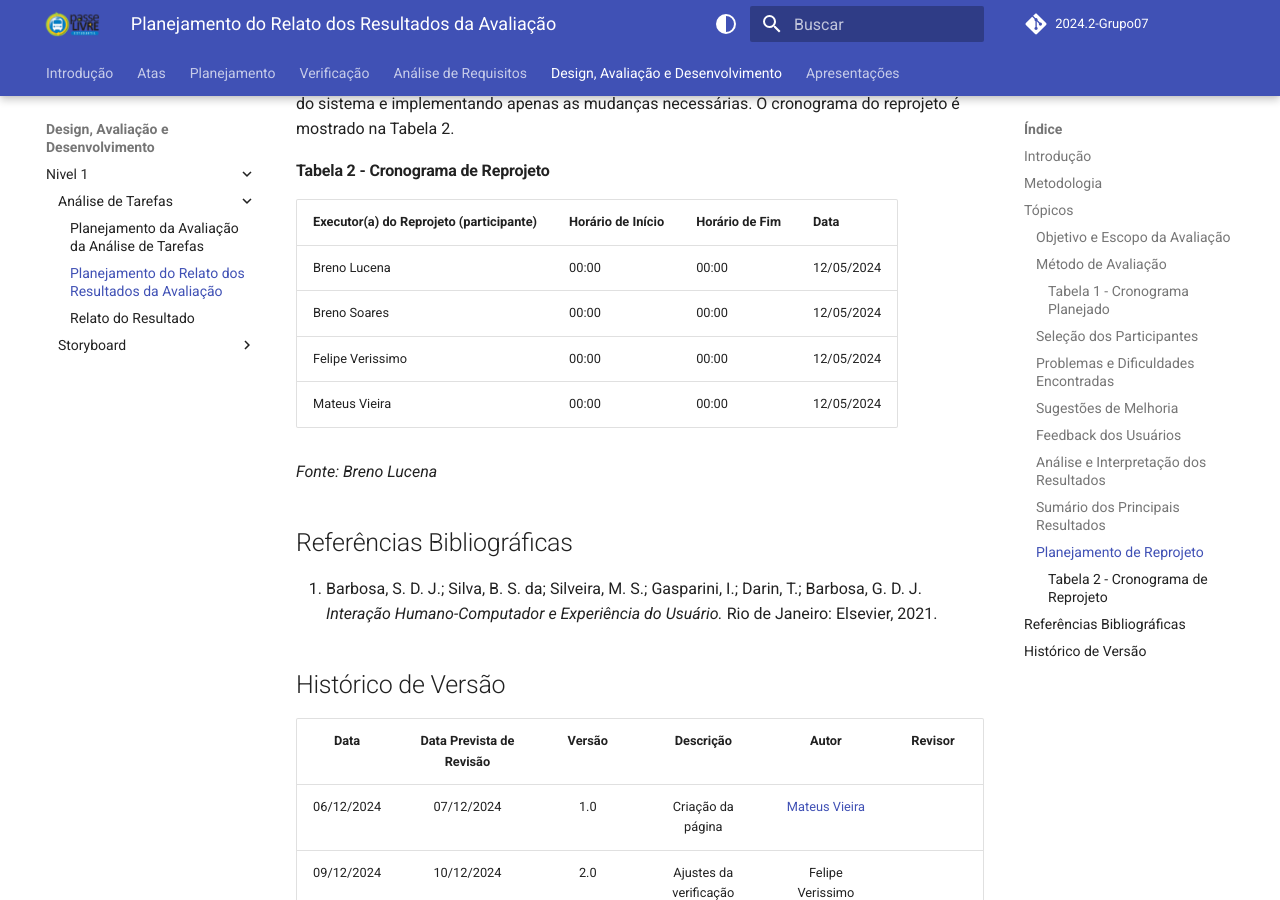
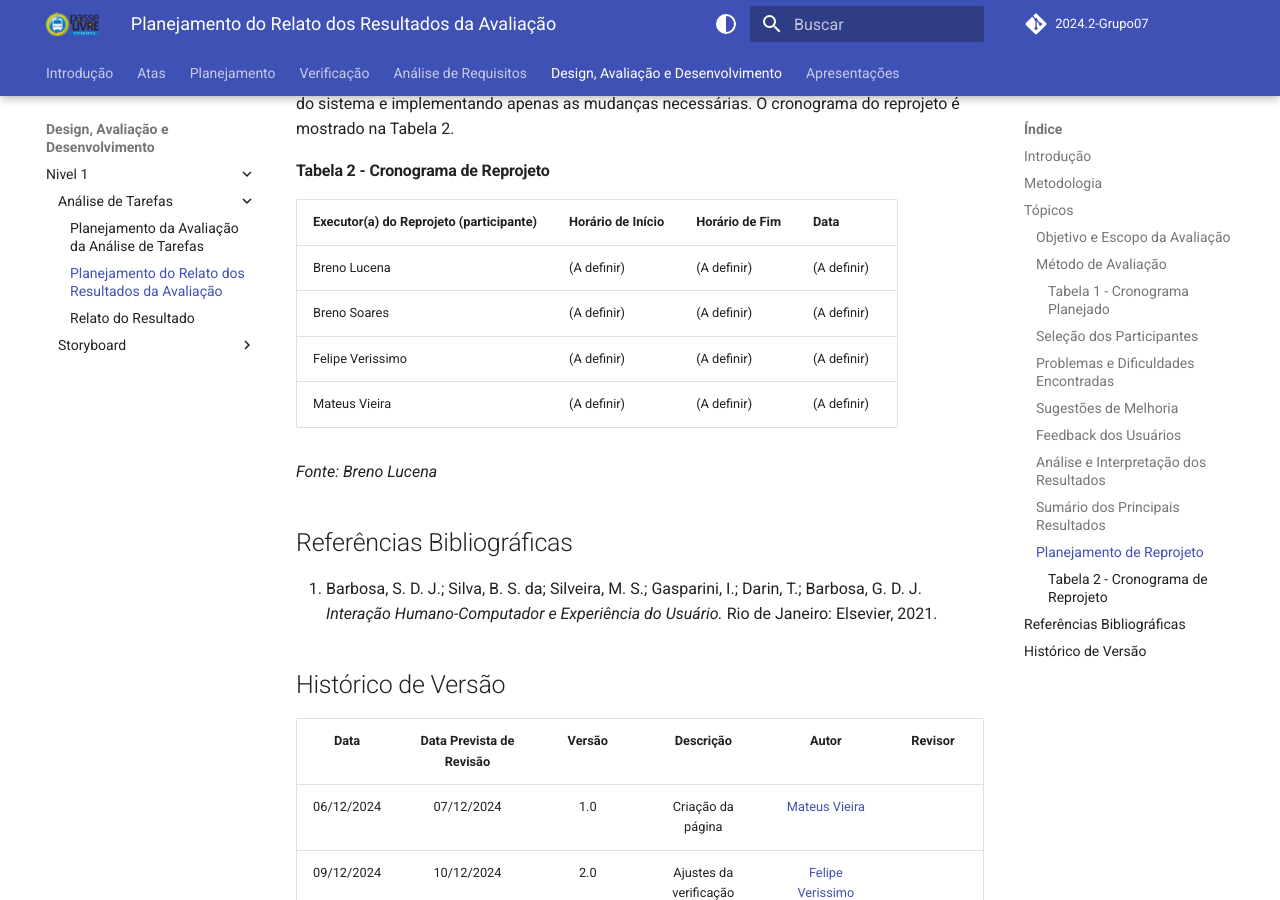
Before and after one commit to Interacao-Humano-Computador/2024.2-PasseLivreEstudantil, an MkDocs documentation site: the page built from docs/design_avaliacao_desenvolvimento/nivel01/analise_de_tarefas/planejamento_relato_resultados_avaliacao.md, in a window 1280 px wide and 900 px high, scrolled down 2581 px. Built offline with MkDocs 1.6.1 and Material for MkDocs 9.7.7, drawn with Linux system fonts in a browser that asks for light colours; comment, search, counter and statistics services are not loaded; old or Windows-style settings are respelled for this version of MkDocs; the version menu is left out.

```diff
--- a/docs/design_avaliacao_desenvolvimento/nivel01/analise_de_tarefas/planejamento_relato_resultados_avaliacao.md
+++ b/docs/design_avaliacao_desenvolvimento/nivel01/analise_de_tarefas/planejamento_relato_resultados_avaliacao.md
@@ -27,12 +27,12 @@ O método adotado será a observação e entrevista com usuários, conforme o cr
 
 #### Tabela 1 - Cronograma Planejado
 
-| **Entrevistador(es)** | **Entrevistado(s)** | **Horário de Início**  | **Horário de Fim** | **Data**     | **Local**                   |
-|-----------------------|---------------------|------------------------|--------------------|--------------|-----------------------------|
-| Breno Lucena          | A definir           | A definir              | A definir          |   A definir  | A definir                   |
-| Breno Soares          | A definir           | A definir              | A definir          |   A definir  | A definir                   |
-| Felipe Verrissimo     | A definir           | A definir              | A definir          |   A definir  | A definir                   |
-| Mateus Vieira         | A definir           | A definir              | A definir          |   A definir  | A definir                   |
+| **Entrevistador(es)** | **Entrevistado(s)** | **Horário de Início** | **Horário de Fim** | **Data**  | **Local** |
+| --------------------- | ------------------- | --------------------- | ------------------ | --------- | --------- |
+| Breno Lucena          | A definir           | A definir             | A definir          | A definir | A definir |
+| Breno Soares          | A definir           | A definir             | A definir          | A definir | A definir |
+| Felipe Verrissimo     | A definir           | A definir             | A definir          | A definir | A definir |
+| Mateus Vieira         | A definir           | A definir             | A definir          | A definir | A definir |
 
 **Fonte:** Breno Lucena
 
@@ -60,12 +60,12 @@ Com base nos resultados, será elaborado um plano de reprojeto, respeitando a es
 
 #### Tabela 2 - Cronograma de Reprojeto
 
-| Executor(a) do Reprojeto (participante) | Horário de Início | Horário de Fim | Data       |
-|-----------------------------------------|-------------------|----------------|------------|
-| Breno Lucena                            | 00:00            | 00:00          | 12/05/2024 |
-| Breno Soares                            | 00:00            | 00:00          | 12/05/2024 |
-| Felipe Verissimo                        | 00:00            | 00:00          | 12/05/2024 |
-| Mateus Vieira                           | 00:00            | 00:00          | 12/05/2024 |
+| Executor(a) do Reprojeto (participante) | Horário de Início | Horário de Fim | Data        |
+| --------------------------------------- | ----------------- | -------------- | ----------- |
+| Breno Lucena                            | (A definir)       | (A definir)    | (A definir) |
+| Breno Soares                            | (A definir)       | (A definir)    | (A definir) |
+| Felipe Verissimo                        | (A definir)       | (A definir)    | (A definir) |
+| Mateus Vieira                           | (A definir)       | (A definir)    | (A definir) |
 
 *Fonte: Breno Lucena*
 
@@ -75,7 +75,7 @@ Com base nos resultados, será elaborado um plano de reprojeto, respeitando a es
 
 ## Histórico de Versão
 
-|    Data    | Data Prevista de Revisão | Versão |     Descrição     |                   Autor                    | Revisor |
-| :--------: | :----------------------: | :----: | :---------------: | :----------------------------------------: | :-----: |
-| 06/12/2024 |        07/12/2024        |  1.0   | Criação da página | [Mateus Vieira](https://github.com/matix0) |         |
-| 09/12/2024 |        10/12/2024        |  2.0   | Ajustes da verificação | Felipe Verissimo                      |         |
+|    Data    | Data Prevista de Revisão | Versão |       Descrição        |                       Autor                       | Revisor |
+| :--------: | :----------------------: | :----: | :--------------------: | :-----------------------------------------------: | :-----: |
+| 06/12/2024 |        07/12/2024        |  1.0   |   Criação da página    |    [Mateus Vieira](https://github.com/matix0)     |         |
+| 09/12/2024 |        10/12/2024        |  2.0   | Ajustes da verificação | [Felipe Verissimo](https://github.com/verissimoo) |         |
```
Also changed, not shown: docs/analise_de_requsitos/cenarios.md (+3 -0 lines).
